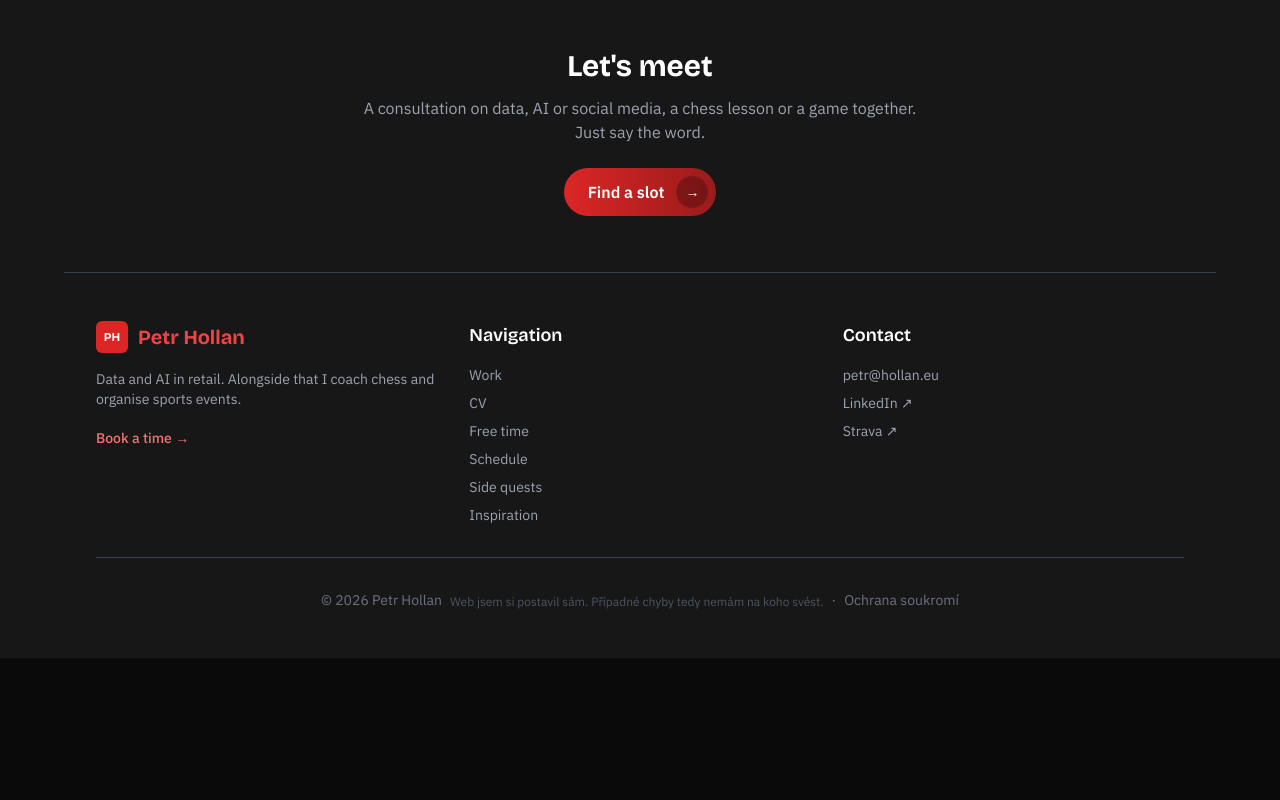
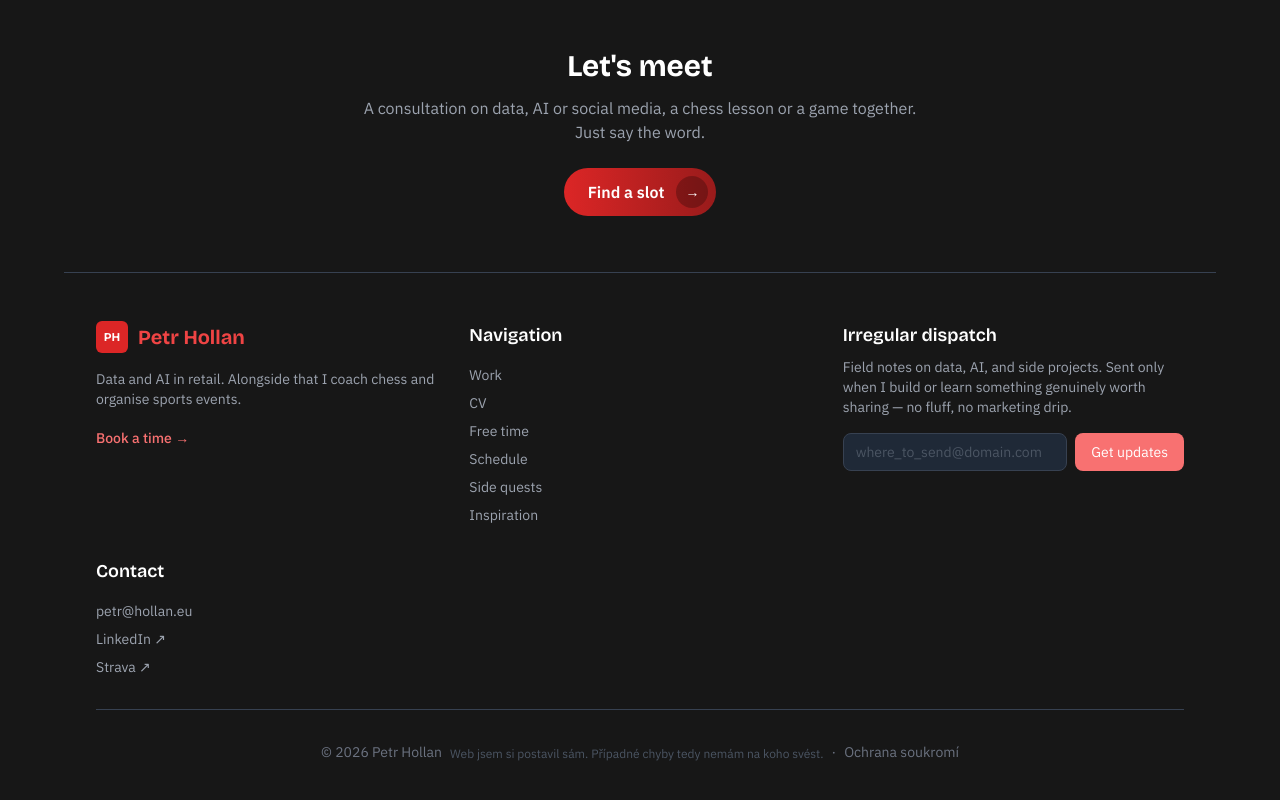
Before and after one commit to petrhollan22/petr-portfolio, a Next.js app: page /en/about in a window 1280 px wide. Shown: the part 3025-3825 px from the top of the page. Before the commit the page ends 3683 px from the top, so only its background shows below. Built offline with nearby package versions, Linux system fonts and the light colour scheme; no server answers.

Commit message:
Add newsletter form to footer with Supabase subscribers table

```diff
--- /dev/null
+++ b/app/api/newsletter/route.ts
@@ -0,0 +1,28 @@
+import { NextRequest, NextResponse } from 'next/server';
+import { createClient } from '@supabase/supabase-js';
+
+const supabase = createClient(
+  process.env.SUPABASE_URL!,
+  process.env.SUPABASE_SECRET_KEY!
+);
+
+export async function POST(req: NextRequest) {
+  const { email, name } = await req.json();
+
+  if (!email || !email.includes('@')) {
+    return NextResponse.json({ error: 'Neplatný email.' }, { status: 400 });
+  }
+
+  const { error } = await supabase
+    .from('subscribers')
+    .insert({ email: email.trim().toLowerCase(), name: name?.trim() || null });
+
+  if (error) {
+    if (error.code === '23505') {
+      return NextResponse.json({ error: 'Tento email je už přihlášen.' }, { status: 409 });
+    }
+    return NextResponse.json({ error: 'Něco se pokazilo.' }, { status: 500 });
+  }
+
+  return NextResponse.json({ ok: true });
+}
--- a/components/Footer.tsx
+++ b/components/Footer.tsx
@@ -1,4 +1,5 @@
 import { useTranslations } from 'next-intl';
+import NewsletterForm from './NewsletterForm';
 import { Link } from '@/i18n/routing';
 
 export default function Footer() {
@@ -41,6 +42,9 @@ export default function Footer() {
           </div>
 
           <div>
+            <NewsletterForm />
+          </div>
+          <div>
             <h3 className="text-lg font-semibold mb-4">{t('contactTitle')}</h3>
             <ul className="space-y-2 text-gray-400 text-sm">
               <li><a href="mailto:petr@hollan.eu" className="hover:text-red-400 transition-colors">petr@hollan.eu</a></li>
--- /dev/null
+++ b/components/NewsletterForm.tsx
@@ -0,0 +1,62 @@
+'use client';
+import { useState } from 'react';
+import { useTranslations } from 'next-intl';
+
+export default function NewsletterForm() {
+  const t = useTranslations('footer');
+  const [email, setEmail] = useState('');
+  const [status, setStatus] = useState<'idle' | 'loading' | 'ok' | 'error'>('idle');
+  const [msg, setMsg] = useState('');
+
+  const submit = async () => {
+    if (!email.includes('@')) return;
+    setStatus('loading');
+    try {
+      const res = await fetch('/api/newsletter', {
+        method: 'POST',
+        headers: { 'Content-Type': 'application/json' },
+        body: JSON.stringify({ email }),
+      });
+      const data = await res.json();
+      if (res.ok) {
+        setStatus('ok');
+        setMsg(t('newsletterOk'));
+      } else {
+        setStatus('error');
+        setMsg(res.status === 409 ? t('newsletterErr409') : t('newsletterErrGeneral'));
+      }
+    } catch {
+      setStatus('error');
+      setMsg(t('newsletterErrGeneral'));
+    }
+  };
+
+  return (
+    <div>
+      <h3 className="text-lg font-semibold mb-2">{t('newsletterTitle')}</h3>
+      <p className="text-gray-400 text-sm mb-4">{t('newsletterDesc')}</p>
+      {status === 'ok' ? (
+        <p className="text-green-400 text-sm">{msg}</p>
+      ) : (
+        <div className="flex gap-2">
+          <input
+            type="email"
+            value={email}
+            onChange={e => setEmail(e.target.value)}
+            onKeyDown={e => e.key === 'Enter' && submit()}
+            placeholder={t('newsletterEmail')}
+            className="flex-1 bg-gray-800 border border-gray-700 rounded-lg px-3 py-2 text-sm text-gray-200 placeholder-gray-600 focus:outline-none focus:border-red-400"
+          />
+          <button
+            onClick={submit}
+            disabled={status === 'loading'}
+            className="px-4 py-2 bg-red-400 hover:bg-red-300 text-white text-sm rounded-lg transition-colors disabled:opacity-50"
+          >
+            {status === 'loading' ? '...' : t('newsletterBtn')}
+          </button>
+        </div>
+      )}
+      {status === 'error' && <p className="text-red-400 text-xs mt-2">{msg}</p>}
+    </div>
+  );
+}
--- a/messages/cs.json
+++ b/messages/cs.json
@@ -35,7 +35,14 @@
     "footerCta": "Rezervuj si čas",
     "bannerTitle": "Pojďme se potkat",
     "bannerLead": "Konzultace k datům, AI a sociálním sítím, šachová lekce nebo společný sport. Stačí říct.",
-    "bannerButton": "Domluvit termín"
+    "bannerButton": "Domluvit termín",
+    "newsletterTitle": "Nepravidelný signál",
+    "newsletterDesc": "Praktické poznatky z dat, AI a mých side projektů. Píšu, jen když narazím na něco užitečného — žádná vata, žádný marketingový nátlak.",
+    "newsletterEmail": "kam_to_poslat@domena.cz",
+    "newsletterBtn": "Odebírat",
+    "newsletterOk": "Máš to tam. Dám vědět, až objevím něco, co stojí za otevření schránky.",
+    "newsletterErr409": "Už se známe — tenhle e-mail v databázi mám.",
+    "newsletterErrGeneral": "Něco spadlo pod stůl. Dej tomu vteřinu a zkus to znovu."
   },
   "work": {
     "title": "Moje práce",
--- a/messages/en.json
+++ b/messages/en.json
@@ -35,7 +35,14 @@
     "footerCta": "Book a time",
     "bannerTitle": "Let's meet",
     "bannerLead": "A consultation on data, AI or social media, a chess lesson or a game together. Just say the word.",
-    "bannerButton": "Find a slot"
+    "bannerButton": "Find a slot",
+    "newsletterTitle": "Irregular dispatch",
+    "newsletterDesc": "Field notes on data, AI, and side projects. Sent only when I build or learn something genuinely worth sharing — no fluff, no marketing drip.",
+    "newsletterEmail": "where_to_send@domain.com",
+    "newsletterBtn": "Get updates",
+    "newsletterOk": "You are in. I will ping you only when there is something genuinely worth reading.",
+    "newsletterErr409": "Already on the list — good to have you back.",
+    "newsletterErrGeneral": "Something broke on the wire. Give it a moment and try again."
   },
   "work": {
     "title": "My work",
```
